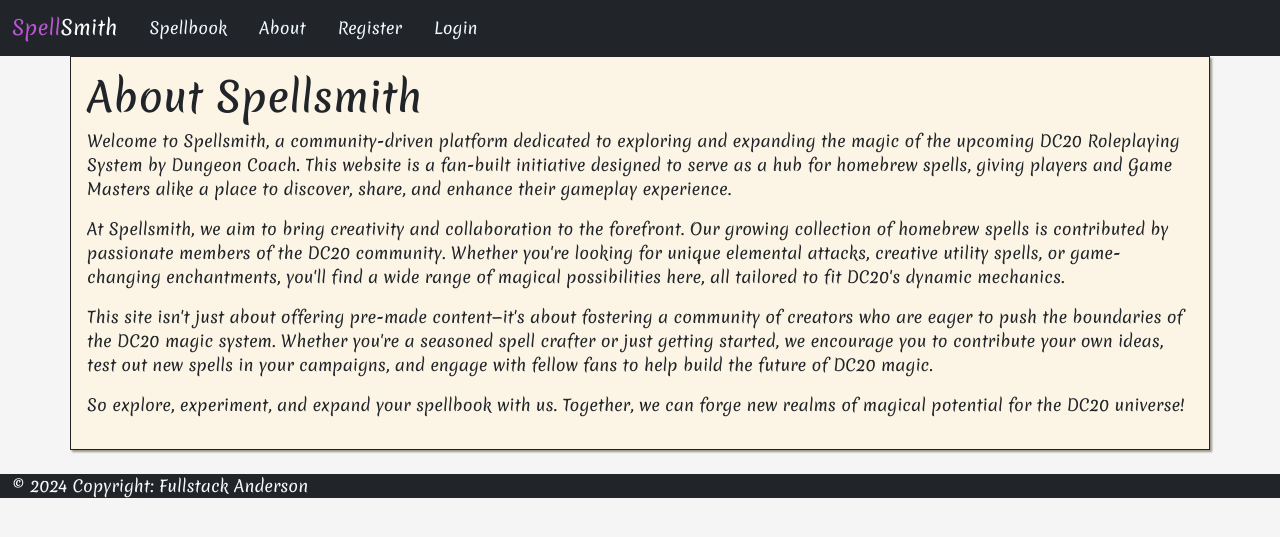
After one commit to LaurieAnderson92/Spellsmith, a Django app: page /about in a window 1280 px wide. The commit adds this page. Shown: the top 537 px of the page. Run offline with Django 5.2, Linux system fonts and the light colour scheme.

Commit message:
build: created about page #18

```diff
--- /dev/null
+++ b/spellbook/templates/spellbook/spell_about.html
@@ -0,0 +1,30 @@
+{% extends 'base.html' %} {% block content %}
+{% load static %}
+
+<div class="container">
+    <div class="row mb-4">
+        <div class="card-body">
+            <h1>About Spellsmith</h1>
+
+            <p>Welcome to Spellsmith, a community-driven platform dedicated to exploring and expanding the magic of the upcoming DC20
+                Roleplaying System by Dungeon Coach. This website is a fan-built initiative designed to serve as a hub for homebrew
+                spells, giving players and Game Masters alike a place to discover, share, and enhance their gameplay experience.</p>
+
+            <p>At Spellsmith, we aim to bring creativity and collaboration to the forefront. Our growing collection of homebrew spells
+                is contributed by passionate members of the DC20 community. Whether you're looking for unique elemental attacks,
+                creative utility spells, or game-changing enchantments, you'll find a wide range of magical possibilities here,
+                all tailored to fit DC20's dynamic mechanics.</p>
+
+            <p>This site isn't just about offering pre-made content—it's about fostering a community of creators who are eager to push
+                the boundaries of the DC20 magic system. Whether you're a seasoned spell crafter or just getting started, we encourage
+                you to contribute your own ideas, test out new spells in your campaigns, and engage with fellow fans to help build the
+                future of DC20 magic.</p>
+
+            <p>So explore, experiment, and expand your spellbook with us. Together, we can forge new realms of magical potential for
+                the DC20 universe!</p>
+        </div>
+    </div>
+</div>
+
+
+{% endblock content %}
--- a/spellbook/urls.py
+++ b/spellbook/urls.py
@@ -6,5 +6,6 @@ urlpatterns = [
     path('spell/<int:id>/', views.spell_detail, name='spell_detail'),
     path('spell/create', views.spell_create, name='spell_create'),
     path('spell/edit/<int:id>/', views.spell_edit, name='spell_edit'),
-    path('spell/delete/<int:id>/', views.spell_delete, name='spell_delete')
+    path('spell/delete/<int:id>/', views.spell_delete, name='spell_delete'),
+    path('about',views.spell_about, name='spell_about')
 ]
--- a/spellbook/views.py
+++ b/spellbook/views.py
@@ -115,3 +115,10 @@ def spell_delete(request, id):
             'You do not have permission to delete this spell'
             )
         return redirect('home')
+
+
+def spell_about(request):
+    """
+    View for the About Page
+    """
+    return render(request, "spellbook/spell_about.html",)
--- a/templates/base.html
+++ b/templates/base.html
@@ -40,7 +40,7 @@
             <a class="nav-link" href="{% url 'home' %}">Spellbook</a>
           </li>
           <li class="nav-item">
-            <a class="nav-link" href="#">About</a>
+            <a class="nav-link" href="{% url 'spell_about' %}">About</a>
           </li>
           {% if user.is_authenticated %}
           <li class="nav-item">
```
